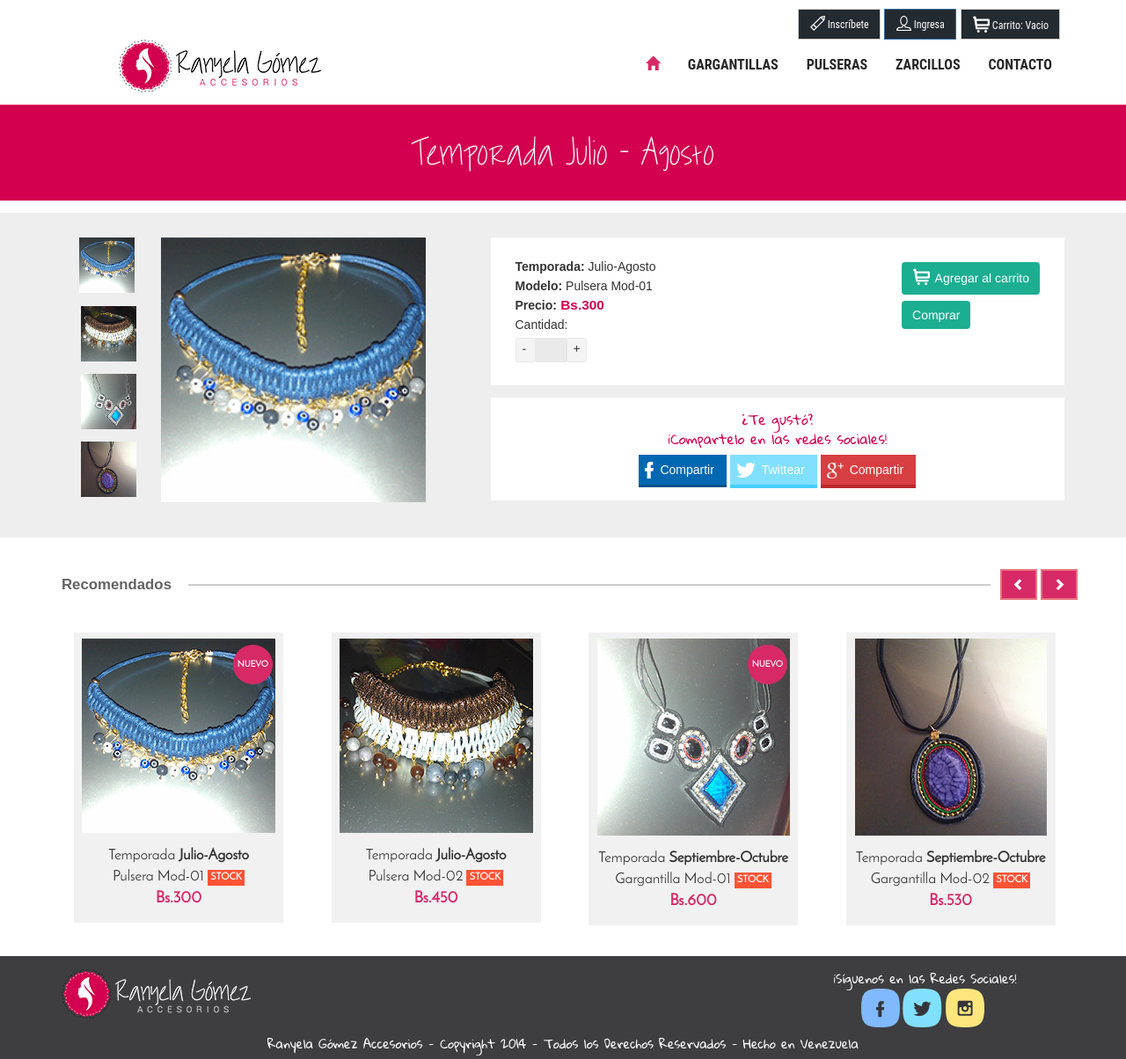
After one commit to 01Comandos/RanyelaGomez-Accesorios, a PHP site: page /producto.php in a window 1280 px wide. The commit adds this page. Shown: the whole page at 88% size. Run offline with PHP 8.4, Linux system fonts and the light colour scheme; some libraries are stand-ins or nearby versions.

Commit message:
Descripcion del producto
Descripción del producto terminado
Avance del menu

```diff
--- a/css/style.css
+++ b/css/style.css
@@ -73,7 +73,7 @@ figure{
 /****** NAVEGACIÓN *******/
 .menu-principal{
     margin-right: 0;
-    margin-top: 30px;
+    margin-top: 1.5em;
 }
 
 .menu-principal span{
@@ -82,7 +82,11 @@ figure{
 
 .menu-principal li{
     display: inline-block;
-    padding-right: 2em;
+    padding: 0.5em 1em !important;
+}
+
+.menu-principal li:hover{
+    border: 2px solid #d3004f;
 }
 
 .menu-principal li a{
@@ -92,6 +96,8 @@ figure{
     font-weight: bold;
     text-decoration: none;
 }
+
+
 
 /* ----- VENTANA MODAL LOGIN -----*/
 #ingresa{
@@ -262,7 +268,7 @@ figure{
     color: #d72966;
 }
 
-.controles-index{
+.controles-index, .controles-recomendados{
     text-align: right;
     margin-top: 1em;
     position: absolute;
@@ -270,7 +276,7 @@ figure{
     top: 0;
 }
 
-.controles-index span{
+.controles-index span, .controles-recomendados span{
     background: #d72966;
     border: 2px solid #e7727e;
     color: #ffffff;
@@ -281,7 +287,7 @@ figure{
     height: 2.5em;
 }
 
-.controles-index a span:hover{
+.controles-index a span:hover, .controles-recomendados a span:hover{
     background-color: #e50f5f;
 }
 
@@ -795,24 +801,6 @@ footer{
 }
 
 
-
-
-
-
-
-
-
-
-
-
-
-
-
-
-
-
-
-
 /*********************************************************************
 *********************** CONTACTO ***************************************/
 .contacto-section{
@@ -944,16 +932,6 @@ footer{
     position: relative;
 }
 
-.titulo-principal-categoria:before{
-    border-left: 30px solid transparent;
-    border-top: 30px solid #d3004f;
-    border-right: 30px solid transparent;
-    content: "";
-    position: absolute;
-    top: 7.5em;
-    left: 35.5em;
-}
-
 .titulo-principal-categoria h2{
     font-family: 'Roddy-Regular';
     font-size: 2.5em;
@@ -1005,3 +983,160 @@ footer{
     background: #d40050;
     color: #ffffff;
 }
+
+
+/*********************************************************************
+*********************** PRODUCTO.PHP ***************************************/
+.detalles-producto{
+    background: #eeeeee;
+}
+
+.datos-generales-producto{
+    background: #ffffff;
+    width: auto;
+    padding: 1em 2em 1em 2em;
+}
+
+#descripcion{
+
+}
+
+.Producto-contenido{
+    margin-top: 2em;
+    margin-bottom: 1em;
+}
+
+.botones-producto-detalles{
+    float: right;
+    margin-top: -9em;
+}
+
+.botones-producto-detalles button{
+    border: 0;
+    background: #1cae91;
+    color: #ffffff;
+    display: block;
+    margin-bottom: 0.5em;
+}
+
+#icon-agregar-carrito{
+    padding-right: 0.4em;
+    padding-bottom: 0.4em;
+}
+
+.follow-producto{
+    background: #ffffff;
+    margin-top: 0.5em;
+    margin-bottom: 2em;
+}
+
+.titulo-sociales-producto{
+    margin-top: 1em;
+    padding-top: 1em;
+}
+
+.titulo-sociales-producto span{
+    color: #d3004f;
+    font-family: 'Gloria';
+    font-size: 1.1em;
+}
+
+.recomendados-titulo{
+    text-align: left;
+    margin-top: 3em;
+    margin-bottom: 3em;
+    position: relative;
+}
+
+.recomendados-titulo span{
+    color: #636363;
+    font-size: 1.2em;
+    font-weight: bold;
+    font-family: 'Roboto-Condensed',sans-serif;
+}
+
+.recomendados-titulo:after{
+    background: #cdcdcd;
+    content: "";
+    top: 0.8em;
+    right: 6em;
+    position: absolute;
+    width: 80%;
+    height: 2px;
+}
+
+.controles-recomendados{
+    top: 1.5em !important;
+}
+
+/********************** SLIDE DE IMAGENES ***********************/
+#malditas-columnas-caga-anchos{
+    margin: 0;
+    padding: 0;
+}
+
+#indicators-productos{
+    top: 0em;
+}
+
+#indicators-productos li{
+    margin-bottom: 4.5em;
+}
+
+#slide-detalles-producto{
+    position: relative;
+}
+
+#slide-detalles-producto ol li{
+    display: block;
+}
+
+#slide-detalles-producto ol li img{
+    display: block !important;
+    margin-bottom: 3em;
+    width: 4.5em;
+    height: 4.5em;
+}
+
+#imagenes-ppal-detalles img{
+    width: 21.5em;
+    height: 21.5em;
+}
+
+#facebook-producto, #twitter-producto, #google-producto{
+    display: inline-block;
+    margin-top: 0.5em;
+    margin-bottom: 1em;
+    padding: 0.5em 0.5em;
+}
+
+#facebook-producto a span, #twitter-producto a span, #google-producto a span{
+    color: #ffffff;
+    font-family: 'Roboto-Condensed',sans-serif;
+    padding-left: 0.5em;
+    padding-right: 0.5em;
+}
+
+#facebook-producto a, #twitter-producto a, #google-producto a{
+    text-decoration: none;
+}
+
+#facebook-producto{
+    background-color: #0067b1;
+    border-bottom: 0.25em solid #045189;
+}
+
+#twitter-producto{
+    background-color: #81e0fe;
+    border-bottom: 0.3em solid #48cff9;
+    margin: 0;
+}
+
+#google-producto{
+    background-color: #d83f42;
+    border-bottom: 0.3em solid #ba292c;
+}
+
+#google-producto a img, #facebook-producto a img{
+    padding: 0;
+}
--- a/index.php
+++ b/index.php
@@ -77,7 +77,7 @@
 
                     <div class="controles-index">
                         <a href="#"><span class="glyphicon glyphicon-chevron-left control-left"></span></a>
-                    <a href="#"><span class="glyphicon glyphicon-chevron-right control-right"></span></a>
+                        <a href="#"><span class="glyphicon glyphicon-chevron-right control-right"></span></a>
                     </div>
                 </div>
             </div>
--- /dev/null
+++ b/producto.php
@@ -0,0 +1,219 @@
+<!DOCTYPE html>
+<html lang="es">
+  <head>
+    <meta charset="utf-8">
+    <meta http-equiv="X-UA-Compatible" content="IE=edge">
+    <meta name="viewport" content="width=device-width, initial-scale=1">
+    <title>Ranyela Gómez - Accesorios</title>
+
+    <!-- Bootstrap -->
+    <link href="css/bootstrap.min.css" rel="stylesheet">
+    <link rel="stylesheet" href="https://maxcdn.bootstrapcdn.com/bootstrap/3.3.1/css/bootstrap.min.css">
+    <link href="css/style.css" rel="stylesheet">
+
+    <!-- HTML5 Shim and Respond.js IE8 support of HTML5 elements and media queries -->
+    <!-- WARNING: Respond.js doesn't work if you view the page via file:// -->
+    <!--[if lt IE 9]>
+      <script src="https://oss.maxcdn.com/html5shiv/3.7.2/html5shiv.min.js"></script>
+      <script src="https://oss.maxcdn.com/respond/1.4.2/respond.min.js"></script>
+    <![endif]-->
+  </head>
+  <body>
+        <?php include 'inc/header.php'; ?>
+
+    <section class="titulo-principal-categoria text-center">
+        <h2>Temporada Julio - Agosto</h2>
+    </section>
+
+    <section class="detalles-producto">
+
+        <div class="container">
+            <div class="row Producto-contenido">
+
+                <!--
+                    IMAGENES PRINCIPALES
+                -->
+                <div class="col-md-5 col-lg-5">
+                    <article id="slide-detalles-producto" class="carousel slide">
+                        <div class="container">
+                            <div class="row">
+                                <div class="col-md-1 col-lg-1" id="malditas-columnas-caga-anchos">
+                                    <ol class="carousel-indicators" id="indicators-productos">
+                                        <li data-target="#slide-detalles-producto" data-slide-to ="0" class="active">
+                                            <img src="img/producto1.jpg">
+                                        </li>
+
+                                        <li data-target="#slide-detalles-producto" data-slide-to ="1">
+                                            <img src="img/producto2.jpg">
+                                        </li>
+
+                                        <li data-target="#slide-detalles-producto" data-slide-to ="2">
+                                            <img src="img/producto3.jpg">
+                                        </li>
+
+                                        <li data-target="#slide-detalles-producto" data-slide-to ="3">
+                                            <img src="img/producto4.jpg">
+                                        </li>
+                                    </ol>
+                                </div>
+
+                                <div class="col-md-4 col-lg-4">
+                                    <div id="imagenes-ppal-detalles" class="carousel-inner">
+                                        <div class="item active">
+                                            <img src="img/producto1.jpg" class="adaptar">
+                                        </div>
+                                        <div class="item">
+                                            <img src="img/producto2.jpg" class="adaptar">
+                                        </div>
+                                        <div class="item">
+                                            <img src="img/producto3.jpg" class="adaptar">
+                                        </div>
+                                        <div class="item">
+                                            <img src="img/producto4.jpg" class="adaptar">
+                                        </div>
+                                    </div>
+                                </div>
+                            </div>
+                        </div>
+
+                    </article>
+                </div>
+
+                <!--
+                    Detalles de la información
+                -->
+                <div class="col-md-7 col-lg-7">
+                    <div class=" datos-generales-producto" id="descripcion">
+                            <div class="datos-articulo-carrito" >
+                              <span><strong>Temporada:</strong> Julio-Agosto</span>
+                              <span><strong>Modelo:</strong> Pulsera Mod-01</span>
+                              <span ><strong>Precio:</strong><strong id="precio-carrito"> Bs.300</strong></span>
+                              <span>Cantidad: </span>
+                              <div class="stock-quantity-inputs" data-component="quantitySelector">
+                                    <input type="button" class="stock-quantity-increments" name="pop" value="-" disabled="">
+                                    <input type="number" id="productStockQuantity" class="stock-quantity-input" data-validate="number" name="quantity" min="1" max="9999" title="Cantidad de Unidades" value="1">
+                                    <input type="button" class="stock-quantity-increments" name="push" value="+">
+                                </div>
+                            </div>
+
+                            <div class="botones-producto-detalles">
+                                    <button class="btn btn-primary"><img src="img/agregar-al-carrito-icon.png" id="icon-agregar-carrito">Agregar al carrito</button>
+                                    <button class="btn btn-primary">Comprar</button>
+                            </div>
+                    </div>
+                    <div class="follow-producto text-center">
+                        <div class="titulo-sociales-producto">
+                            <span>¿Te gustó? <br> ¡Compartelo en las redes sociales!</span>
+                        </div>
+
+                        <div id="facebook-producto">
+                            <a href="#"><img src="img/facebook-icon-producto.png" ><span>Compartir</span></a>
+
+                        </div>
+
+                        <div id="twitter-producto">
+                            <a href="#"><img src="img/twitter-icon-producto.png" ><span>Twittear</span></a>
+
+                        </div>
+                        <div id="google-producto">
+                            <a href="#"><img src="img/google-icon-producto.png"><span>Compartir</span></a>
+
+                        </div>
+
+
+                    </div>
+                </div>
+
+            </div>
+        </div>
+    </section>
+
+    <section class="productos-recomendados">
+        <div class="container">
+            <div class="row">
+                <!--
+                    TITULO RECOMENDADOS
+                -->
+                <div class="col-md-12 col-lg-12">
+                    <div class="recomendados-titulo">
+                        <span>Recomendados</span>
+                    </div>
+
+                    <div class="controles-recomendados">
+                        <a href="#"><span class="glyphicon glyphicon-chevron-left control-left"></span></a>
+                        <a href="#"><span class="glyphicon glyphicon-chevron-right control-right"></span></a>
+                    </div>
+                </div>
+            </div>
+
+            <!--
+                GALERIA PRODUCTOS
+            -->
+            <div class="row Productos-Recomendados text-center">
+                <!-- PRODUCTO 1 -->
+                <div class="col-md-3 col-lg-3 producto">
+                    <div class="empaquetado">
+                        <div class="etiqueta-nuevo">
+                            <span>NUEVO</span>
+                        </div>
+                        <a href="#"><figure><img src="img/producto1.jpg"></figure></a>
+                        <span class="temporada">Temporada <strong>Julio-Agosto</strong></span>
+                        <div class="prenda-stock">
+                            <span class="prenda">Pulsera Mod-01</span>
+                            <span class="stock-etiqueta">STOCK</span>
+                        </div>
+                        <span class="precio">Bs.300</span>
+                    </div>
+                </div>
+
+                <!-- PRODUCTO 2 -->
+                <div class="col-md-3 col-lg-3 producto">
+                    <div class="empaquetado">
+                        <a href="#"><figure><img src="img/producto2.jpg" alt=""></figure></a>
+                        <span class="temporada">Temporada <strong>Julio-Agosto</strong></span>
+                        <div class="prenda-stock">
+                            <span class="prenda">Pulsera Mod-02</span>
+                            <span class="stock-etiqueta">STOCK</span>
+                        </div>
+                        <span class="precio">Bs.450</span>
+                    </div>
+                </div>
+
+                <!-- PRODUCTO 3 -->
+                <div class="col-md-3 col-lg-3 producto">
+                    <div class="empaquetado">
+                        <div class="etiqueta-nuevo">
+                            <span>NUEVO</span>
+                        </div>
+                        <a href="#"><figure><img src="img/producto3.jpg" alt=""></figure></a>
+                        <span class="temporada">Temporada <strong>Septiembre-Octubre</strong></span>
+                        <div class="prenda-stock">
+                            <span class="prenda">Gargantilla Mod-01</span>
+                            <span class="stock-etiqueta">STOCK</span>
+                        </div>
+                        <span class="precio">Bs.600</span>
+                    </div>
+                </div>
+
+                <!-- PRODUCTO 4 -->
+                <div class="col-md-3 col-lg-3 producto">
+                    <div class="empaquetado">
+                        <a href="#"><figure><img src="img/producto4.jpg" alt=""></figure></a>
+                        <span class="temporada">Temporada <strong>Septiembre-Octubre</strong></span>
+                        <div class="prenda-stock">
+                            <span class="prenda">Gargantilla Mod-02</span>
+                            <span class="stock-etiqueta">STOCK</span>
+                        </div>
+                        <span class="precio">Bs.530</span>
+                    </div>
+                </div>
+            </div>
+        </div>
+    </section>
+
+
+  </body>
+  <?php include 'inc/footer.php'; ?>
+  <?php include 'inc/footer_common.php'; ?>
+
+</html>
```
Also changed, not shown: img/agregar-al-carrito-icon.png (added), img/facebook-icon-producto.png (added), img/google-icon-producto.png (added), img/twitter-icon-producto.png (added), inc/footer_common.php (line endings or trailing spaces).
